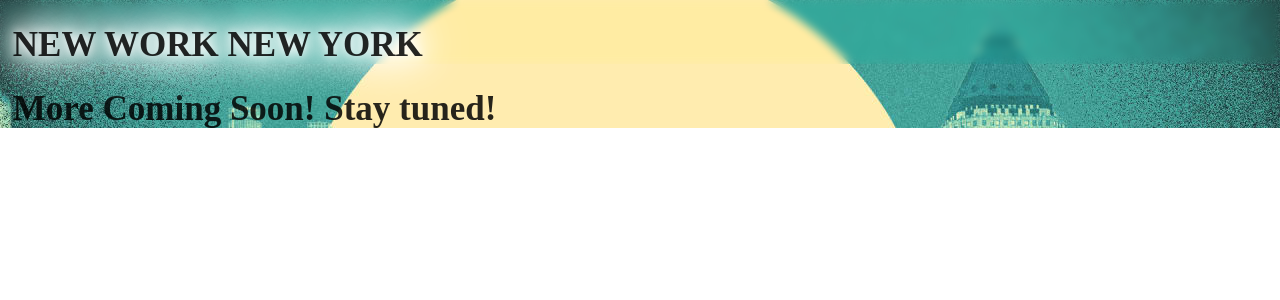
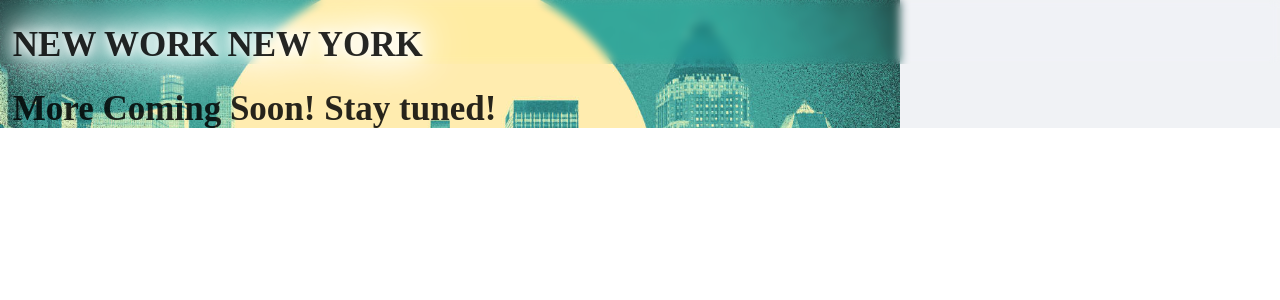
Before and after one commit to kpapacostas/new-work-ny-frontend, a React (Create React App) app in the folder new-work-ny-frontend/: page /dashboard in a window 1280 px wide. Shown: the top 300 px of the page. Built offline with nearby package versions, Linux system fonts and the light colour scheme.

Commit message:
fixed dashboard size

```diff
--- a/new-work-ny-frontend/src/containers/dashboard/Dashboard.jsx
+++ b/new-work-ny-frontend/src/containers/dashboard/Dashboard.jsx
@@ -22,6 +22,7 @@ class Dashboard extends Component {
         style={{
           backgroundImage: "url(" + background + ")",
           backgroundRepeat: "repeat-y",
+          backgroundSize: "900px"
         }}
       >
         <div>
```
